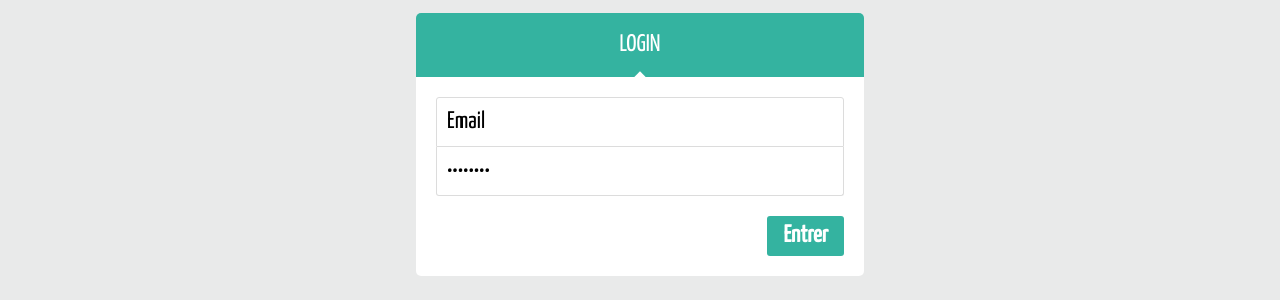
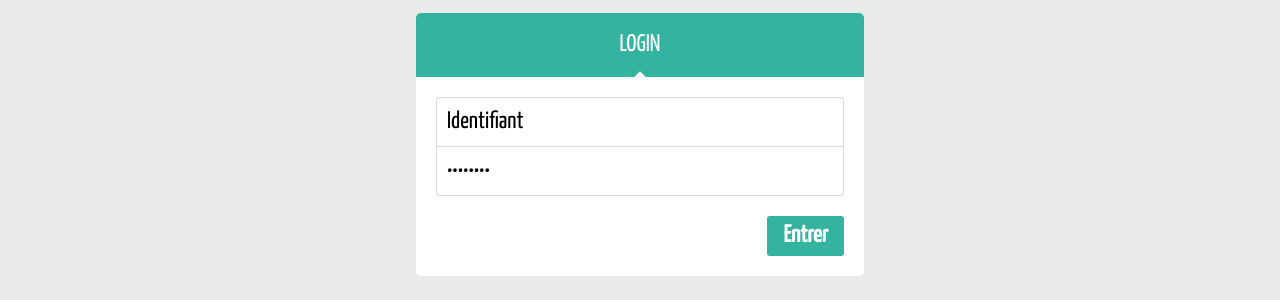
Before and after one commit to DoudouPike/support_dev, a PHP site: page /index.php?page=login in a window 1280 px wide. Shown: the part 195-495 px from the top of the page. Run offline with PHP 8.4, Linux system fonts and the light colour scheme.

Commit message:
Fix login + create logout

```diff
--- /dev/null
+++ b/controllers/logout.php
@@ -0,0 +1,5 @@
+<?php
+session_destroy();
+header("Location: index.php");
+exit;
+?>
--- a/controllers/traitement_login.php
+++ b/controllers/traitement_login.php
@@ -47,7 +47,7 @@ if(isset($_POST["name"], $_POST["pwd"]))
 		{
 			$_SESSION["admin"] = $name;
 
-			header("Location: index.php?page=home");
+			header("Location: index.php");
 			exit;
 		}
 	}
--- a/index.php
+++ b/index.php
@@ -5,7 +5,7 @@ session_start();
 $error = "";
 
 $page = "home";
-$access = ["home", "login", "html", "css", "js", "php", "cours"]; //ajouter les autres pages
+$access = ["home", "login", "logout", "html", "css", "js", "php", "cours"]; //ajouter les autres pages
 
 if(isset($_GET["page"]) && in_array($_GET["page"], $access))
 {
--- a/public/styles/style.css
+++ b/public/styles/style.css
@@ -332,14 +332,14 @@ input[type="submit"] {
   font-size: 1.5rem;
 }
 
-#login-form input[type="email"],
+#login-form input[type="text"],
 #login-form input[type="password"] {
   border: 1px solid #dcdcdc;
   padding: 12px 10px;
   width: 100%;
 }
 
-#login-form input[type="email"] {
+#login-form input[type="text"] {
   border-radius: 3px 3px 0 0;
 }
 
--- a/views/header_admin.phtml
+++ b/views/header_admin.phtml
@@ -3,6 +3,7 @@
 	<h1 class="titreHeader clearfix"><a class="link" href="index.php?page=home">B#rdel_<span>Box</span></a></h1>
 	<nav class="menu">
 		<ul class="clearfix">
+			<li class="loginHeader"><a class="btn" href="index.php?page=logout">Logout</a></li>
 			<li class="loginHeader">Connecté en tant que : <?= $_SESSION["admin"] ?></li>
 		</ul>
 	</nav>
--- a/views/login.phtml
+++ b/views/login.phtml
@@ -19,11 +19,12 @@
 
     <fieldset>
 
-      <form action="javascript:void(0);" method="get">
+      <!-- <form action="javascript:void(0);" method="post"> -->
+      <form method="post">
 
-        <input type="email" required value="Email" onBlur="if(this.value=='')this.value='Email'" onFocus="if(this.value=='Email')this.value='' "> <!-- JS because of IE support; better: placeholder="Email" -->
+        <input type="text" name="name" required value="Identifiant" onBlur="if(this.value=='')this.value='Identifiant'" onFocus="if(this.value=='Identifiant')this.value='' "> <!-- JS because of IE support; better: placeholder="Email" -->
 
-        <input type="password" required value="Password" onBlur="if(this.value=='')this.value='Password'" onFocus="if(this.value=='Password')this.value='' "> <!-- JS because of IE support; better: placeholder="Password" -->
+        <input type="password" name="pwd" required value="Password" onBlur="if(this.value=='')this.value='Password'" onFocus="if(this.value=='Password')this.value='' "> <!-- JS because of IE support; better: placeholder="Password" -->
 
         <input type="submit" value="Entrer">
 
```
Also changed, not shown: controllers/traitement_logout.php (deleted).
